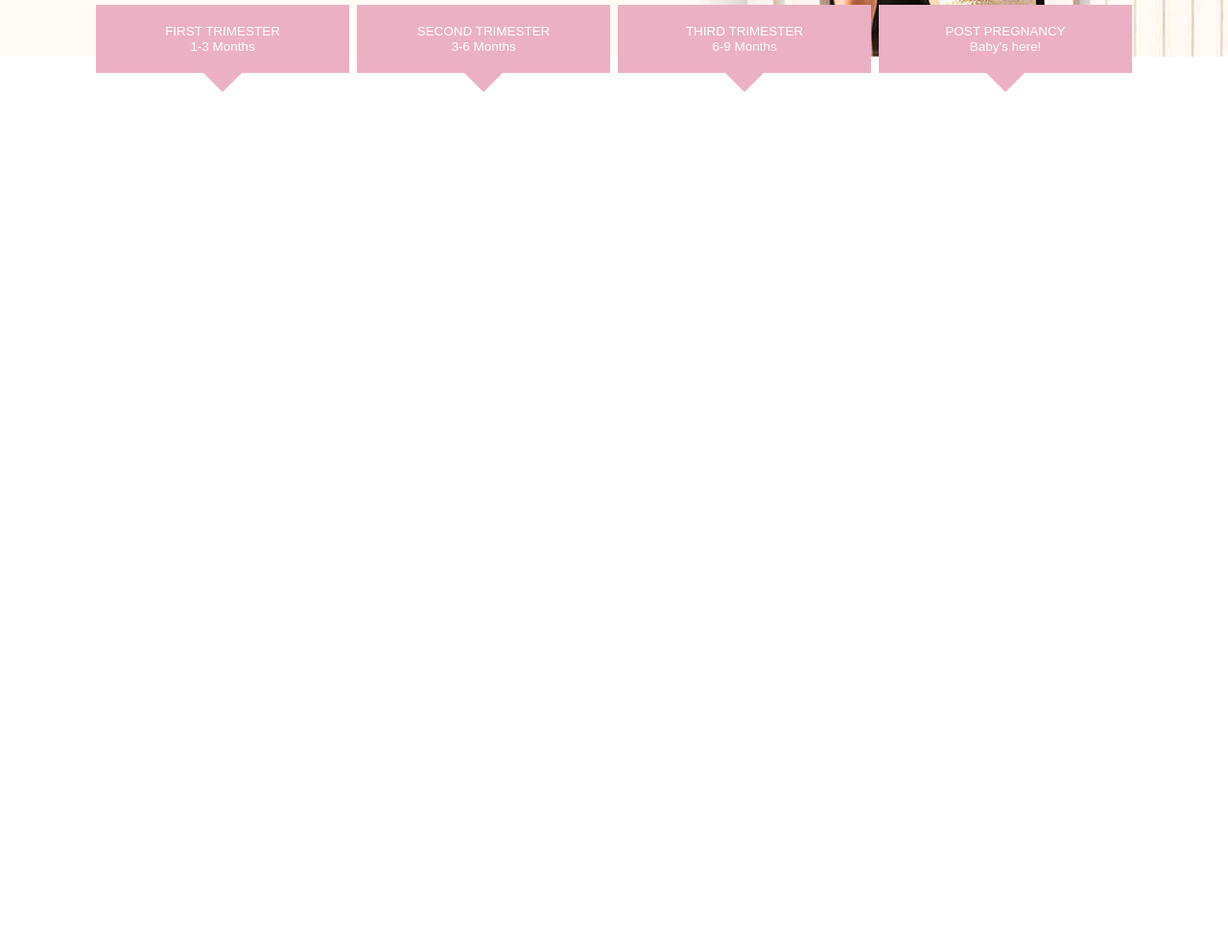
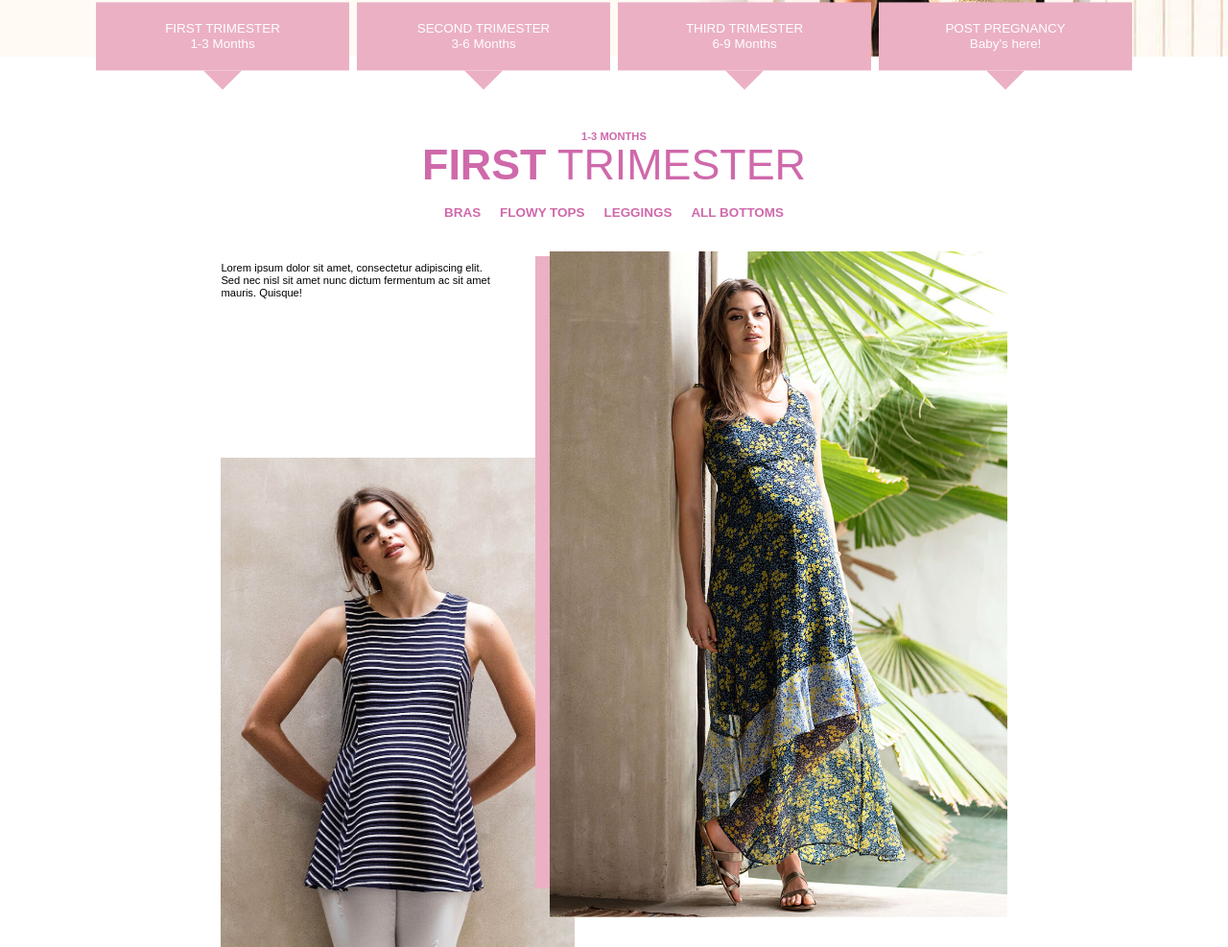
Before and after one commit to kimi-zou/macys-code-assessment-2, a plain HTML site: page public/index.html in a window 1280 px wide. Shown: the part 492-1479 px from the top of the page at 96% size. Before the commit the page ends 800 px from the top, so only its background shows below. Drawn offline with Linux system fonts and the light colour scheme.

Commit message:
Add first trimester section

```diff
--- a/public/common.css
+++ b/public/common.css
@@ -8,7 +8,6 @@
 }
 
 html {
-  /* The base font size is 16px and increases by 0.5px for every 1% of viewport width */
   font-size: calc(16px + 0.5vw);
 }
 
@@ -21,11 +20,100 @@ body {
   margin: 0 auto;
 }
 
-img {
-  max-inline-size: 100%;
-  block-size: auto;
+.section--mobile {
+  @media (min-width: 768px) {
+    display: none;
+  }
 }
 
+.section--desktop {
+  display: none;
+
+  @media (min-width: 768px) {
+    display: block;
+  }
+}
+
+/* Typography */
+h1 {
+  color: var(--primary-pink);
+  text-transform: uppercase;
+  line-height: 1;
+  font-weight: lighter;
+  font-size: calc(1.75rem + 1vw);
+
+  @media (min-width: 576px) {
+    font-size: calc(2rem + 3vw);
+  }
+
+  @media (min-width: 768px) {
+    font-size: calc(1.5rem + 1.5vw);
+  }
+
+  @media (min-width: 1024px) {
+    font-size: calc(2rem + 1.5vw);
+  }
+
+  @media (min-width: 1300px) {
+    font-size: 70px;
+  }
+}
+
+h2.section-heading {
+  color: var(--primary-pink);
+  text-transform: uppercase;
+  font-size: 3rem;
+  font-weight: lighter;
+  text-align: center;
+  margin: 2px 0 0;
+  line-height: 0.9;
+
+  @media (min-width: 768px) {
+    font-size: 2rem;
+    margin: 2px 0 15px;
+  }
+
+  @media (min-width: 1300px) {
+    font-size: 64px;
+  }
+}
+
+p.section-subheading {
+  color: var(--primary-pink);
+  text-transform: uppercase;
+  font-size: 1rem;
+  font-weight: bold;
+  text-align: center;
+  margin: 35px 0 0;
+
+  @media (min-width: 768px) {
+    font-size: 0.5rem;
+    margin: 0;
+  }
+
+  @media (min-width: 1300px) {
+    font-size: 20px;
+  }
+}
+
+p.section-copy {
+  text-align: center;
+  padding: 0 10vw;
+
+  @media (min-width: 768px) {
+    text-align: left;
+    padding: 0;
+    font-size: 0.5rem;
+  }
+
+  @media (min-width: 1300px) {
+    text-align: left;
+    padding: 0;
+    font-size: 16px;
+  }
+}
+
+/* Links */
 ul,
 li,
 a {
@@ -35,34 +123,36 @@ a {
   list-style-type: none;
 }
 
-h1 {
+ul.section-nav-menu {
+  display: flex;
+  justify-content: center;
+  column-gap: 20px;
+  margin-bottom: 30px;
+}
+
+ul.section-nav-menu a {
   color: var(--primary-pink);
   text-transform: uppercase;
-  line-height: 1;
-  font-weight: lighter;
-  font-size: 1.75rem;
-
-  @media (min-width: 576px) {
-    font-size: 2rem;
-  }
-
-  @media (min-width: 1024px) {
-    font-size: 2.5rem;
-  }
+  font-size: 0.6rem;
+  font-weight: bold;
 
   @media (min-width: 1300px) {
-    font-size: 62px;
+    font-size: 18px;
   }
 }
-/*
-p {
-  color: var(--primary-pink);
-  font-size: 0.75rem;
 
-  @media (min-width: 1300px) {
-    font-size: 24px;
-  }
-} */
+ul.section-nav-menu a:hover {
+  text-decoration: underline;
+  text-underline-offset: 5px;
+}
+
+/* Buttons */
+div.button-container--mobile {
+  display: flex;
+  flex-direction: column;
+  row-gap: 12px;
+  margin: 0 5vw;
+}
 
 button {
   border: 1px solid var(--primary-pink);
@@ -70,7 +160,7 @@ button {
   background-color: var(--white);
   padding: 12px;
   text-transform: uppercase;
-  font-size: 0.7rem;
+  font-size: calc(0.7rem + 1vw);
 
   @media (min-width: 768px) {
     font-size: 0.5rem;
@@ -80,3 +170,14 @@ button {
     font-size: 16px;
   }
 }
+
+/* Image */
+img {
+  max-inline-size: 100%;
+  block-size: auto;
+}
+
+.section-img-backdrop {
+  background-color: var(--secondary-pink);
+  z-index: 1;
+}
--- a/public/index.css
+++ b/public/index.css
@@ -35,20 +35,13 @@
 
 .hero-container--mobile .hero-text p {
   color: var(--primary-pink);
-  font-size: 0.75rem;
+  font-size: calc(0.75rem + 1vw);
   margin: 0 auto;
   max-inline-size: 17ch;
 
   @media (min-width: 1300px) {
     font-size: 24px;
   }
-}
-
-.hero-container--mobile .hero-button-container {
-  display: flex;
-  flex-direction: column;
-  row-gap: 12px;
-  margin: 0 5vw;
 }
 
 /* Hero Section: Desktop */
@@ -103,7 +96,7 @@
 }
 
 /* Navigation Section */
-nav {
+nav.nav {
   display: none;
 
   @media (min-width: 768px) {
@@ -114,21 +107,25 @@ nav {
   }
 }
 
-.navbar-menu {
+.nav-menu {
   display: grid;
   grid-template-columns: repeat(4, 1fr);
   gap: 8px;
   width: 100%;
-  transform: translateY(-60px);
+  transform: translateY(calc(-60px - 0.2vw));
+
+  @media (min-width: 1300px) {
+    transform: translateY(-75px);
+  }
 }
 
-.navbar-menu li {
+.nav-menu li {
   position: relative;
   display: flex;
   justify-content: center;
 }
 
-.navbar-menu a {
+.nav-menu a {
   width: 100%;
   padding: 20px 0;
   background-color: var(--secondary-pink);
@@ -145,7 +142,7 @@ nav {
   }
 }
 
-.navbar-menu a:after {
+.nav-menu a:after {
   content: '';
   position: absolute;
   bottom: 0;
@@ -159,11 +156,11 @@ nav {
   margin-bottom: -20px;
 }
 
-.navbar-menu a:hover {
+.nav-menu a:hover {
   background-color: var(--primary-pink);
 }
 
-.navbar-menu a:hover:after {
+.nav-menu a:hover:after {
   content: '';
   position: absolute;
   bottom: 0;
@@ -176,3 +173,56 @@ nav {
   margin-left: -20px;
   margin-bottom: -20px;
 }
+
+/* First Section */
+.section-img-backdrop {
+  position: absolute;
+  left: 0;
+  top: 5px;
+  height: 95%;
+  width: 20%;
+}
+
+.section-img {
+  width: 97%;
+  margin-left: auto;
+  z-index: 2;
+}
+
+.first-section--mobile .section-img-container {
+  display: flex;
+  position: relative;
+  margin: 0 10vw 30px;
+}
+
+.first-section--desktop {
+  margin: 0 18vw;
+
+  @media (min-width: 1300px) {
+    margin: 0 220px;
+  }
+}
+
+.first-section--desktop .section-content {
+  display: grid;
+  grid-template-columns: 40% 5% 55%;
+  grid-template-rows: 97% 3%;
+}
+
+.first-section--desktop .section-content--left-column {
+  grid-column: 1 / 3;
+  grid-row: 1 / 3;
+  display: grid;
+  grid-template-rows: 30% 70%;
+}
+
+.first-section--desktop .section-copy {
+  width: 80%;
+}
+
+.first-section--desktop .section-img-container {
+  display: flex;
+  position: relative;
+  grid-column: 2 / 4;
+  grid-row: 1 / 2;
+}
--- a/public/index.html
+++ b/public/index.html
@@ -13,7 +13,11 @@
       <header>
         <div class="hero-container--mobile">
           <div class="hero-image-container">
-            <img class="hero-image" src="../images/banner-mobile.jpg" />
+            <img
+              class="hero-image"
+              src="../images/banner-mobile.jpg"
+              alt="banner-background-image"
+            />
             <div class="hero-text">
               <h1>your <strong>maternity</strong> wardrobe</h1>
               <p>
@@ -22,13 +26,17 @@
               </p>
             </div>
           </div>
-          <div class="hero-button-container">
-            <button>a pea in the pod</button>
-            <button>motherhood maternity</button>
+          <div class="button-container--mobile">
+            <button class="button--mobile">a pea in the pod</button>
+            <button class="button--mobile">motherhood maternity</button>
           </div>
         </div>
         <div class="hero-container--desktop">
-          <img class="hero-image" src="../images/banner-background.jpg" />
+          <img
+            class="hero-image"
+            src="../images/banner-background.jpg"
+            alt="banner-background-image"
+          />
           <div class="hero-content">
             <h1>your <strong>maternity</strong> wardrobe</h1>
             <p>
@@ -42,8 +50,8 @@
           </div>
         </div>
       </header>
-      <nav>
-        <ul class="navbar-menu">
+      <nav class="nav">
+        <ul class="nav-menu">
           <li>
             <a href="#first-trimester">FIRST TRIMESTER<br />1-3 Months</a>
           </li>
@@ -59,7 +67,60 @@
         </ul>
       </nav>
       <main>
-        <section id="first-trimester"></section>
+        <section id="first-trimester">
+          <div class="section--mobile first-section--mobile">
+            <p class="section-subheading">1-3 months</p>
+            <h2 class="section-heading">
+              <strong>first</strong><br />
+              trimester
+            </h2>
+            <p class="section-copy">
+              Lorem ipsum dolor sit amet, consectetur adipiscing elit. Sed nec
+              nisl sit amet nunc dictum fermentum ac sit amet mauris. Quisque!
+            </p>
+            <div class="section-img-container">
+              <div class="section-img-backdrop"></div>
+              <img
+                class="section-img"
+                src="../images/PP_Spring18_08-151-MacysRT-flt_300.jpg"
+                alt="PP_Spring18_08-151-MacysRT-flt_300"
+              />
+            </div>
+            <div class="button-container--mobile">
+              <button class="button--mobile">shop now</button>
+            </div>
+          </div>
+          <div class="section--desktop first-section--desktop">
+            <p class="section-subheading">1-3 months</p>
+            <h2 class="section-heading"><strong>first</strong> trimester</h2>
+            <nav class="section-nav">
+              <ul class="section-nav-menu">
+                <li><a>bras</a></li>
+                <li><a>flowy tops</a></li>
+                <li><a>leggings</a></li>
+                <li><a>all bottoms</a></li>
+              </ul>
+            </nav>
+            <main class="section-content">
+              <div class="section-content--left-column">
+                <p class="section-copy">
+                  Lorem ipsum dolor sit amet, consectetur adipiscing elit. Sed
+                  nec nisl sit amet nunc dictum fermentum ac sit amet mauris.
+                  Quisque!
+                </p>
+                <img src="../images/Pea.jpg" alt="Pea" />
+              </div>
+              <div class="section-img-container">
+                <div class="section-img-backdrop"></div>
+                <img
+                  class="section-img"
+                  src="../images/PP_Spring18_08-151-MacysRT-flt_300.jpg"
+                  alt="PP_Spring18_08-151-MacysRT-flt_300"
+                />
+              </div>
+            </main>
+          </div>
+        </section>
         <section></section>
         <section></section>
         <section></section>
```
